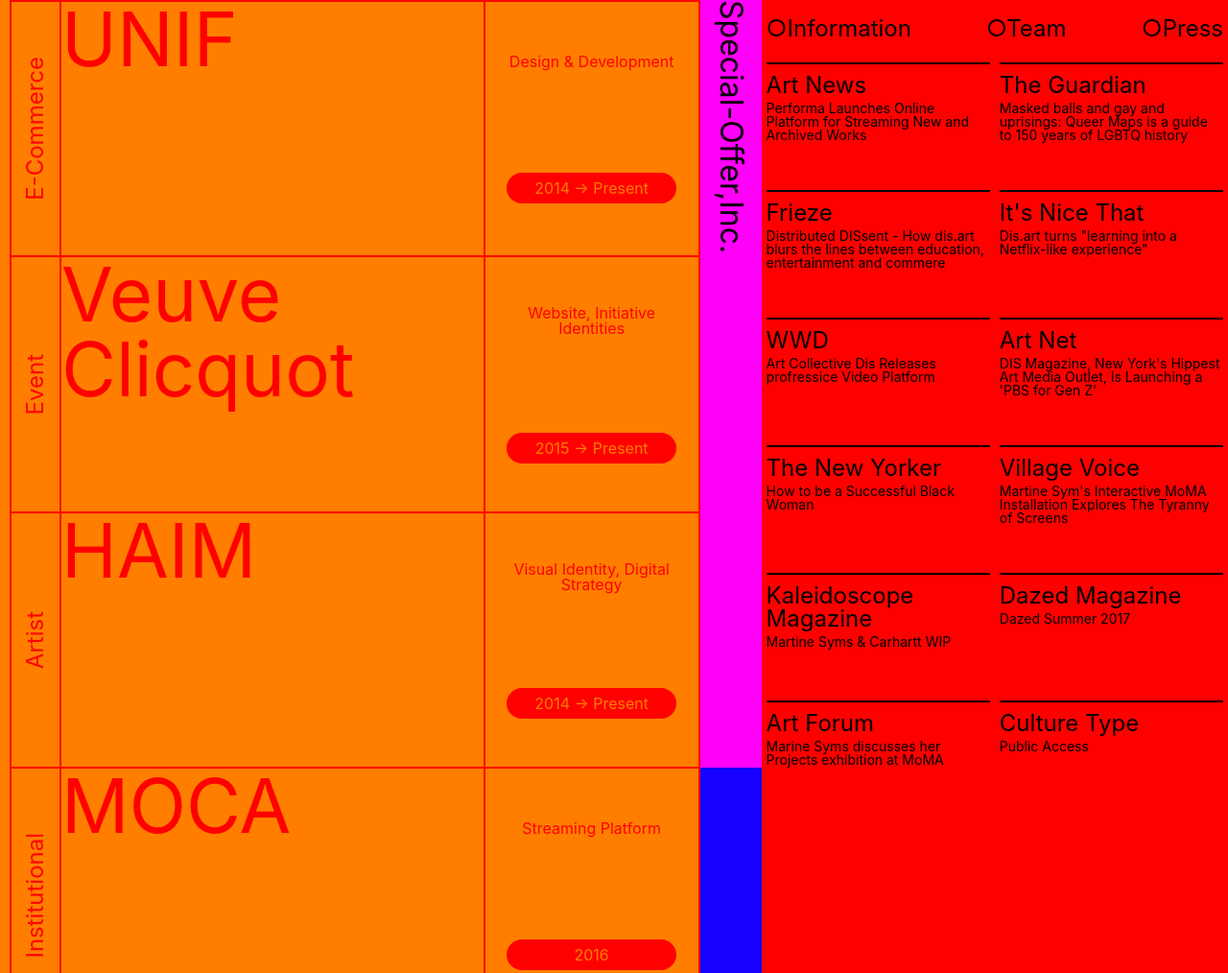
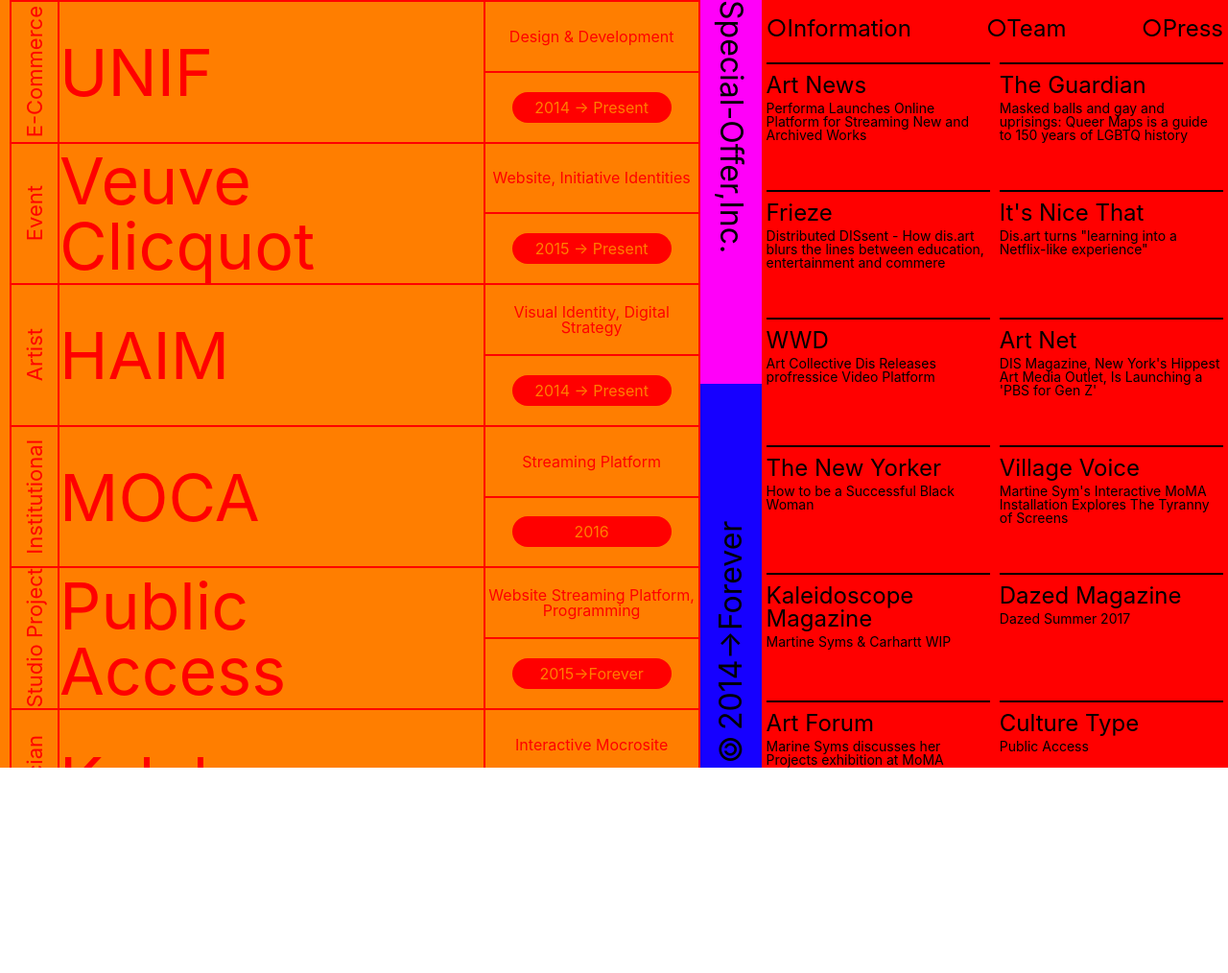
Before and after one commit to dainiscamel/cssLayout, a plain HTML site: page Day8_Almost_there/index.html in a window 1280 px wide. Shown: the top 1014 px of the page at 96% size. After the commit the page ends 800 px from the top, so only its background shows below. Drawn offline with nearby package versions, Linux system fonts and the light colour scheme.

Commit message:
fix height scoll & hover effect

```diff
--- a/Day8_Almost_there/index.html
+++ b/Day8_Almost_there/index.html
@@ -11,8 +11,8 @@
       <main>
         <nav>
           <div>
-            <h2>E-Commerce</h2>
-            <h1>UNIF</h1>
+            <div><h2>E-Commerce</h2></div>
+            <div><h1>UNIF</h1></div>
             <div>
               <div>
                 <h3>Design & Development</h3>
@@ -23,40 +23,60 @@
             </div>
           </div>
           <div>
+            <div>
               <h2>Event</h2>
+            </div>
+            <div>
               <h1>Veuve Clicquot</h1>
+            </div>
             <div>
               <div><h3>Website, Initiative Identities</h3></div>
               <div><a href="#">2015 &rarr; Present</a></div>
             </div>
           </div>
           <div>
+            <div>
               <h2>Artist</h2>
+            </div>
+            <div>
               <h1>HAIM</h1>
+            </div>
             <div>
               <div><h3>Visual Identity, Digital Strategy</h3></div>
               <div><a href="#">2014 &rarr; Present</a></div>
             </div>
           </div>
           <div>
+            <div>
               <h2>Institutional</h2>
+            </div>
+            <div>
               <h1>MOCA</h1>
+            </div>
             <div>
               <div><h3>Streaming Platform</h3></div>
               <div><a href="#">2016</a></div>
             </div>
           </div>
           <div>
+            <div>
               <h2>Studio Project</h2>
+            </div>
+            <div>
               <h1>Public Access</h1>
+            </div>
             <div>
               <div><h3>Website Streaming Platform, Programming</h3></div>
               <div><a href="#">2015&rarr;Forever</a></div>
             </div>
           </div>
           <div>
+            <div>
               <h2>Musician</h2>
+            </div>
+            <div>
               <h1>Kelela</h1>
+            </div>
             <div>
               <div><h3>Interactive Mocrosite</h3></div>
               <div><a href="#">2015</a></div>
--- a/Day8_Almost_there/style.css
+++ b/Day8_Almost_there/style.css
@@ -13,48 +13,48 @@
 section {
   display:grid;
   grid-template-columns: 1.5fr 64px 1fr;
-  height: 100%;
+  /* height: 100%; */
+  height: 100vh;
 }
 
 main {
   color:red;
   background-color: rgb(255 126 0);
   padding-left: 10px;
-
+  height: 100%;
+  overflow-y: scroll;
 }
 
 main>nav {
   display: flex;
   flex-direction: column;
   border: 2px solid red;
-  height: 100%;
   box-sizing: border-box;
 }
 
 main>nav>div:hover{
   border: 2px solid white;
   color: white;
+  margin:-2px
 }
 
+main>nav>div:hover div {
+  /* border-right: 2px solid white; */
+  border-left: 2px solid white;
+  margin-left: -2px;
+}
 main>nav>div:hover a {
   background-color: white;
 }
-
-main>nav>div:hover h1 {
-  border-left: 2px solid white;
-  border-right: 2px solid white;
+main>nav>div:hover div>div:first-child{
+ border-bottom: 2px solid white;
 }
-
-
-
-
 
 main>nav {
   display: grid;
   grid-template-rows: repeat(6,1fr);
   grid-row-gap: 2px;
   background-color: red;
-
 }
 
 main>nav>div {
@@ -64,18 +64,16 @@
   background-color: rgb(255 126 0);
 
 }
-main>nav>div>h2 {
-  font-size: 24px;
+main>nav>div>div>h2 {
+  font-size: 22px;
   transform-origin: center center;
   writing-mode: vertical-rl;
-  transform: rotate(-180deg) translateX(-25%);
+  transform: rotate(-180deg);
 }
-main>nav>div>h1 {
-  font-size: 78px;
-  flex-grow: 1;
-  height: 100%;
-  border-left: 2px solid red;
-  border-right: 2px solid red;
+
+main>nav>div>div>h1 {
+  font-size: 68px;
+  width: 100%;
 }
 
 main>nav>div>div{
@@ -83,14 +81,25 @@
   display: grid;
   display: flex;
   flex-direction: column;
-  text-align: center;
   justify-content: space-around;
   align-items: center;
+  border-right: 2px solid red;
+}
+
+main>nav>div>div:last-of-type{
+  border-right: none;
 }
 
 main>nav>div>div>div {
-  /* flex-grow: 1; */
-  width: 80%;
+  width: 100%;
+  height: 50%;
+  display: flex;
+  align-items: center;
+  justify-content: center;
+}
+
+main>nav>div>div>div:first-child {
+  border-bottom: 2px solid red;
 }
 main>nav>div>div>div>h3{
   text-align: center;
@@ -102,6 +111,9 @@
   border-radius: 50px;
   display: block;
   padding: 8px;
+  padding: 8px;
+  width: 150px;
+  text-align: center;
 }
 
 header {
@@ -115,7 +127,7 @@
 
 header>h2{
   writing-mode:vertical-lr;
-  height: 100%;
+  height: 50%;
   width: 100%;
 }
 
@@ -134,6 +146,8 @@
 aside {
   background-color: red;
   font-size: 24px;
+  height: 100%;
+  overflow-y: scroll;
 }
 
 aside>nav>ul {
```
Lines whose indentation alone changed are shown as unchanged.
